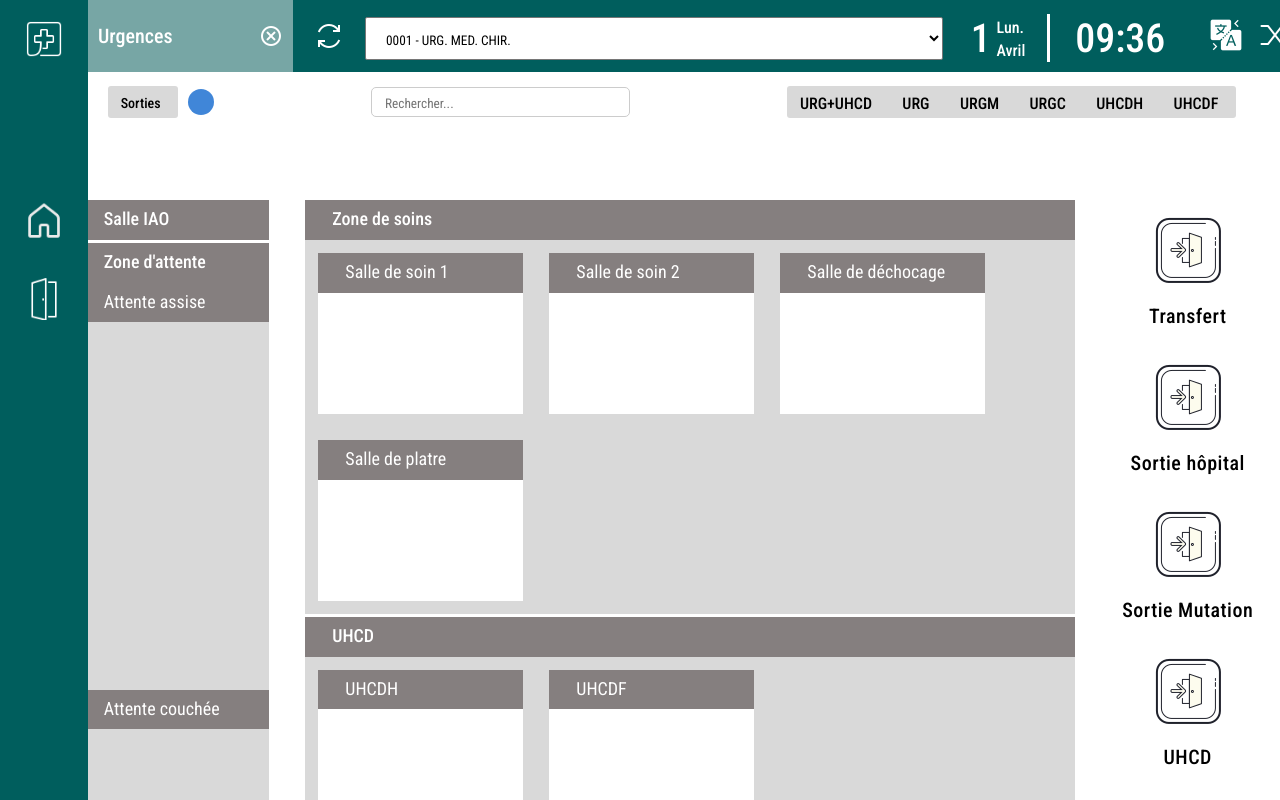
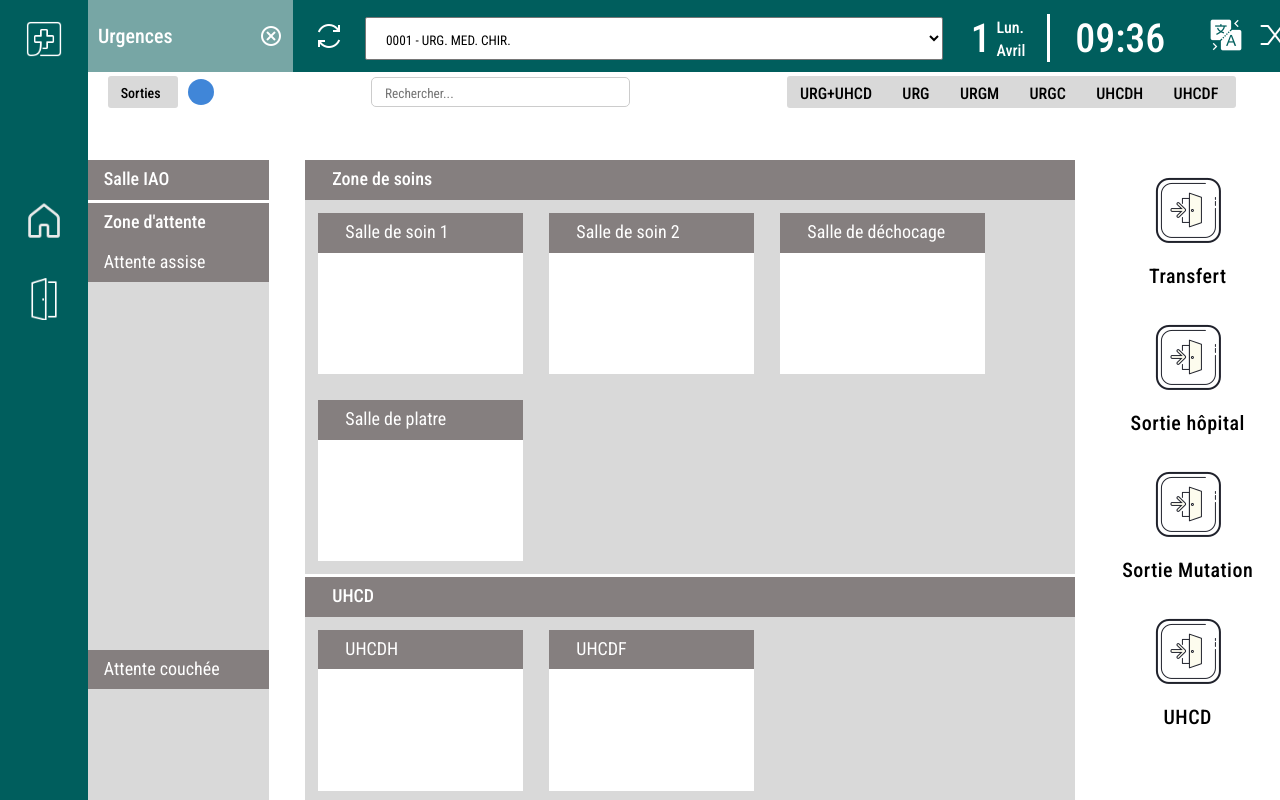
Before and after one commit to Tesnime1/hopital, a plain HTML site: page Systeme_Clinique-master/salles/index.html in a window 1280 px wide. Shown: the top 800 px of the page. Drawn offline with Linux system fonts and the light colour scheme.

Commit message:
changement de l'espace du contour de nav

```diff
--- a/Systeme_Clinique-master/salles/salles.css
+++ b/Systeme_Clinique-master/salles/salles.css
@@ -207,7 +207,6 @@ padding: 20px;
     background-color: #FFFFFF;
     align-items: center;
     height: 5vh;
-    margin-top: 10px;
     position: relative;
     display: flex;
     flex-direction: row;
@@ -340,10 +339,10 @@ padding-right: 30px;
   main{
 
     display: grid;
-    grid-template-columns: 80% 20%; /* 70% for the first section, 30% for the second */
-      width: 100vw;
+    grid-template-columns: 80% 20%;
+    width: 100vw;
       padding-left:  6vw;
-      margin-top: 200px;
+      margin-top: 160px;
     grid-gap: 60px;
 
     }
@@ -358,7 +357,6 @@ padding-right: 30px;
 
   .cote_droit {
    display: grid;
-
    grid-template-rows: auto auto auto;
   }
 
```
